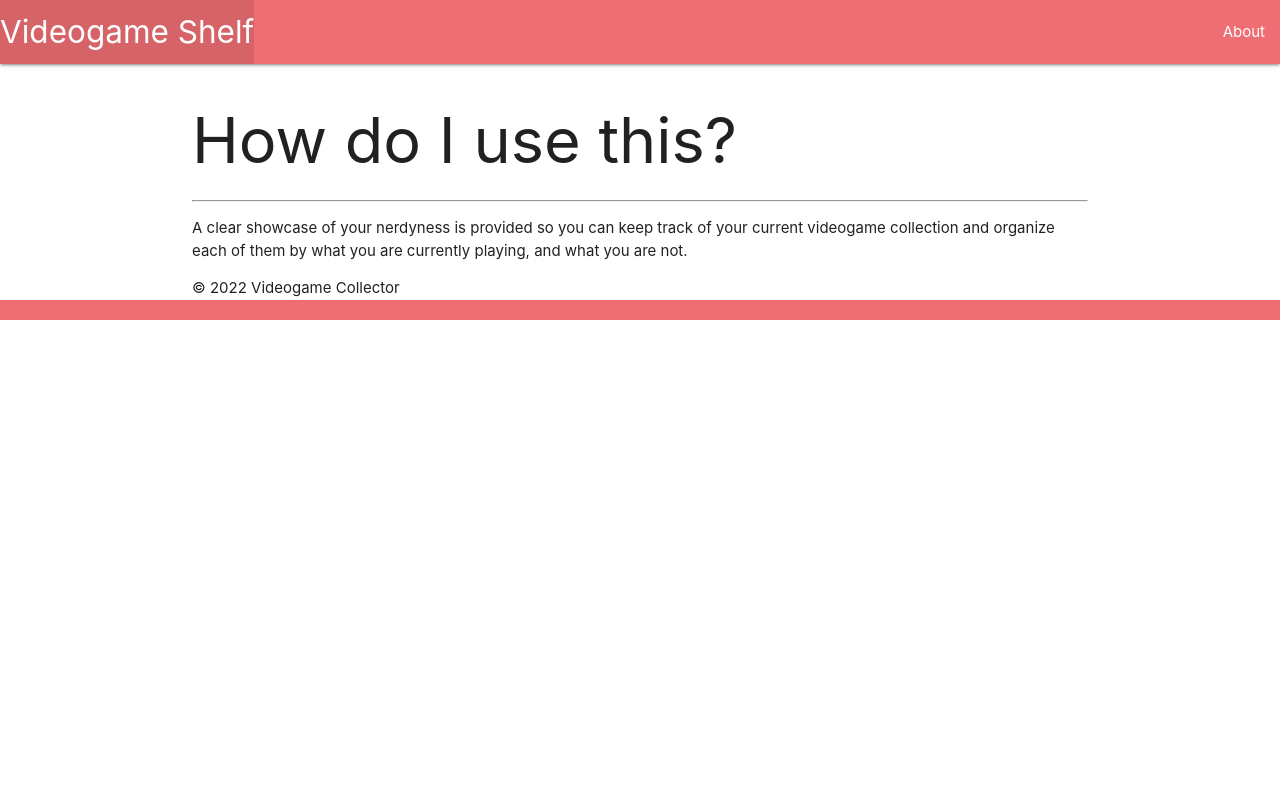
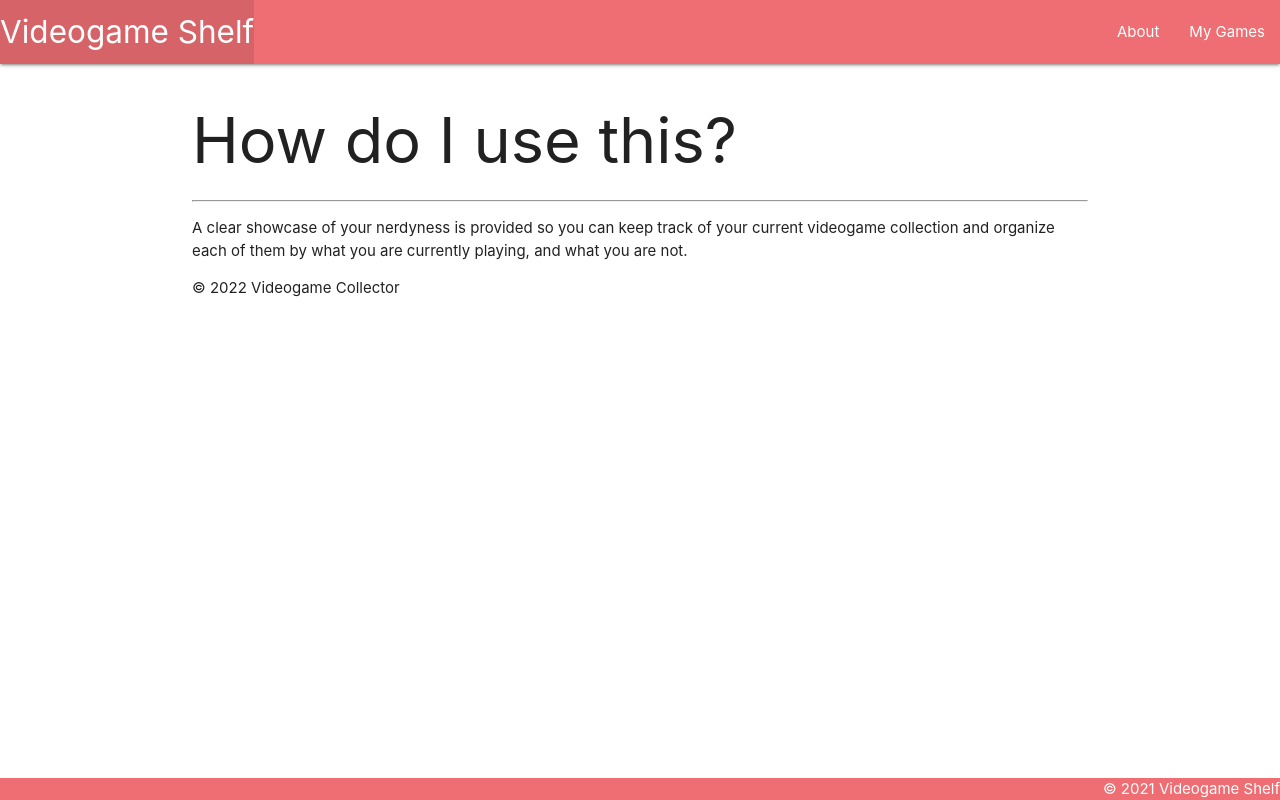
Before and after one commit to CoreySumma/videogamecollector, a Django app: page /about/ in a window 1280 px wide. Run offline with Django 4.2, Linux system fonts and the light colour scheme.

Commit message:
render index

```diff
--- /dev/null
+++ b/main_app/static/css/style.css
@@ -0,0 +1,14 @@
+body {
+  display: flex;
+  min-height: 100vh;
+  flex-direction: column;
+}
+
+main {
+  flex: 1 0 auto;
+}
+
+footer.page-footer {
+  padding-top: 0;
+  text-align: right;
+}
--- a/main_app/templates/base.html
+++ b/main_app/templates/base.html
@@ -1,21 +1,25 @@
+{% load static %}
+
 <!DOCTYPE html>
 <html lang="en">
 <head>
   <meta charset="UTF-8">
   <meta name="viewport" content="width=device-width, initial-scale=1.0">
   <meta http-equiv="X-UA-Compatible" content="ie=edge">
-  <title>Cat Collector</title>
+  <title>Videgame Shelf</title>
   <link rel="stylesheet" href="https://cdnjs.cloudflare.com/ajax/libs/materialize/1.0.0/css/materialize.min.css">
+  <link rel="stylesheet" type="text/css" href="{% static 'css/style.css' %}">
 </head>
 <body>
   <header class="navbar-fixed">
     <nav>
       <div class="nav-wrapper">
         <ul>
-          <li><a href="/" class="left brand-logo">  Videogame Shelf</a></li>
+          <li><a href="/" class="left brand-logo">Videogame Shelf</a></li>
         </ul>
         <ul class="right">
           <li><a href="/about">About</a></li>
+          <li><a href="/games">My Games</a></li>
         </ul>
       </div>
     </nav>
--- a/main_app/urls.py
+++ b/main_app/urls.py
@@ -4,4 +4,6 @@ from . import views
 urlpatterns = [
   path('', views.home, name='home'),
   path('about/', views.about, name='about'),
+  # ALL GAMES
+  path('games/', views.games_index, name='index'),
 ]
--- a/main_app/views.py
+++ b/main_app/views.py
@@ -1,4 +1,10 @@
 from django.shortcuts import render
+
+games = [
+  {'title' : 'Demon Souls', 'description' : 'An action role-playing game where players take on the role of an adventurer, whose gender and appearance are customized at the beginning of the game, exploring the cursed land of Boletaria.'},
+  {'title' : 'Little Nightmares 2', 'description' : 'A suspense adventure game in which you play as Mono, a young boy trapped in a world that has been distorted by an evil transmission.'},
+  {'title' : 'World of Warcraft', 'description' : 'Set in the fictional world of Azeroth, WoW allows players to create avatar-style characters and explore a sprawling universe while interacting with other players'},
+]
 
 # Create your views here.
 # Define the home view
@@ -8,3 +14,8 @@ def home(request):
 
 def about(request):
   return render(request, 'about.html')
+
+def games_index(request):
+  return render(request, 'games/index.html', {
+    'games' : games
+  })
```
Also changed, not shown: main_app/templates/games/index.html (added, +15 -0 lines).
